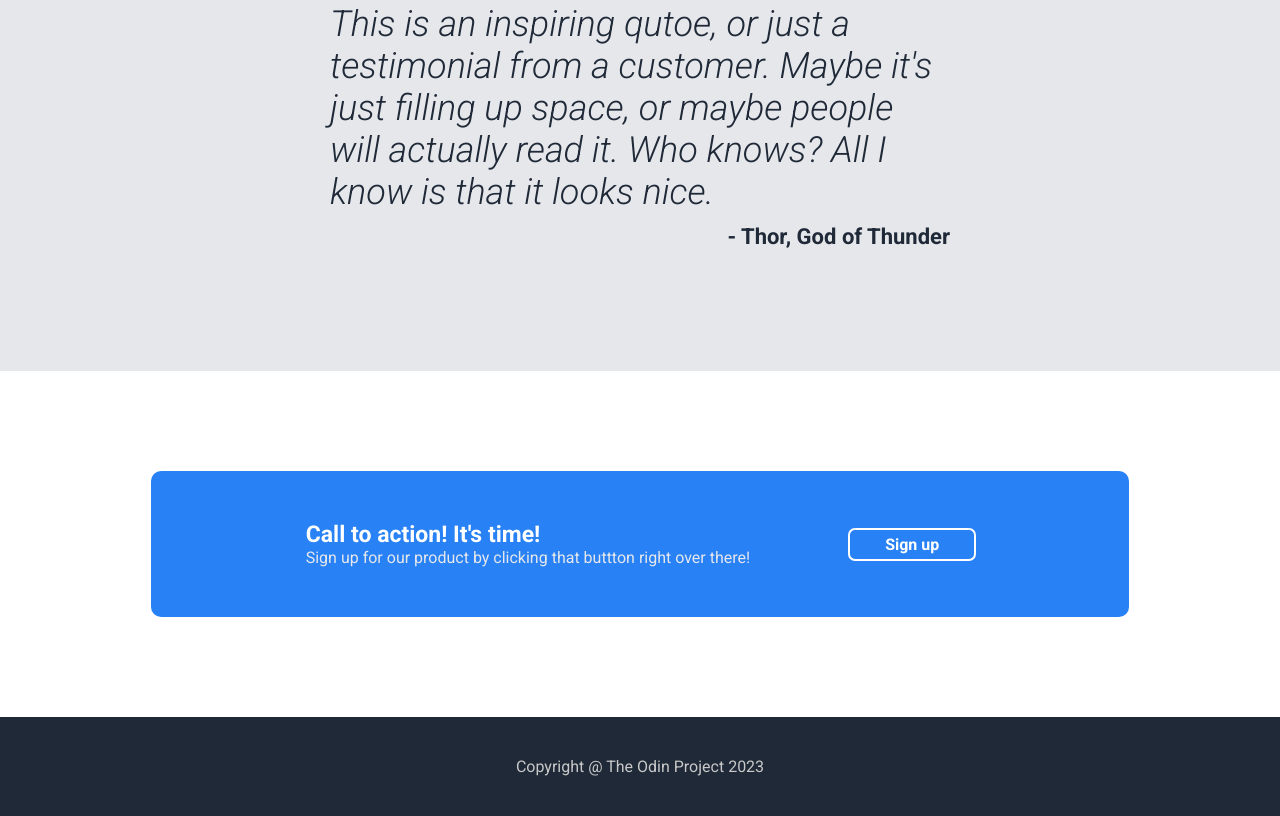
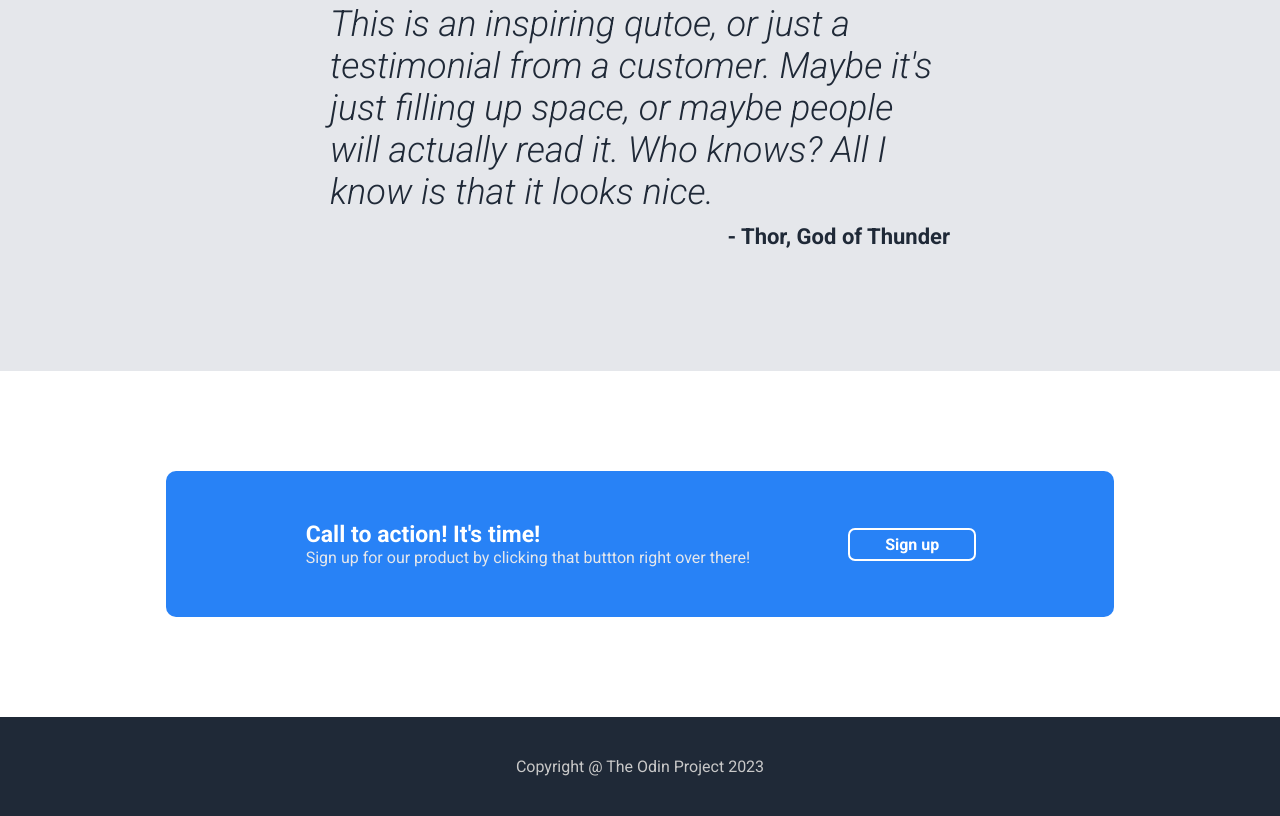
Before and after one commit to danibassprod/landing-page, a plain HTML site: page index.html in a window 1280 px wide. Shown: the part 1328-2144 px from the top of the page. Drawn offline with Linux system fonts and the light colour scheme.

Commit message:
Fix minor details and add comments to style.css

```diff
--- a/style.css
+++ b/style.css
@@ -39,6 +39,8 @@ a {
     color: #E5E7EB;
     font-size: 18px;
 }
+
+/* Top section (This website is awesome) */
 
 .content-top {
     display: flex;
@@ -83,6 +85,8 @@ a {
     height: 229px;
 }
 
+/* Mid section (Some random information) */
+
 .container-mid {
     background: white;
     padding: 136px 170px;
@@ -124,6 +128,8 @@ a {
     outline: 4px solid #44a3ff;
 }
 
+/* Quote section */
+
 .quote-container {
     display: flex;
     flex-direction: column;
@@ -147,6 +153,8 @@ a {
     margin-top: -25px;
 }
 
+/* Call to action*/
+
 .ca-container {
     background-color: white;
     display: flex;
@@ -159,7 +167,7 @@ a {
     display: flex;
     justify-content: center;
     align-items: center;
-    padding: 50px 155px;
+    padding: 50px 140px;
     border-radius: 10px;
     background-color: #2882F6;
     color: white;
@@ -182,6 +190,9 @@ a {
     font-weight: 700;
     margin-left: 100px;
 }
+
+/* Footer*/
+
 .footer {
     display: flex;
     justify-content: center;
```
